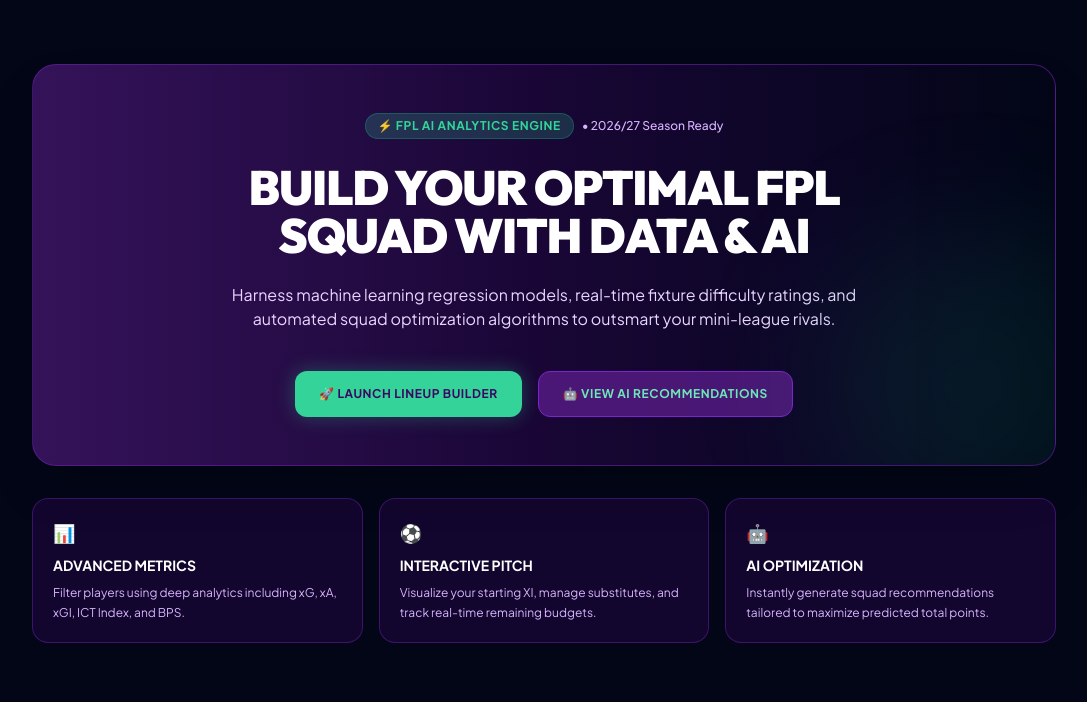
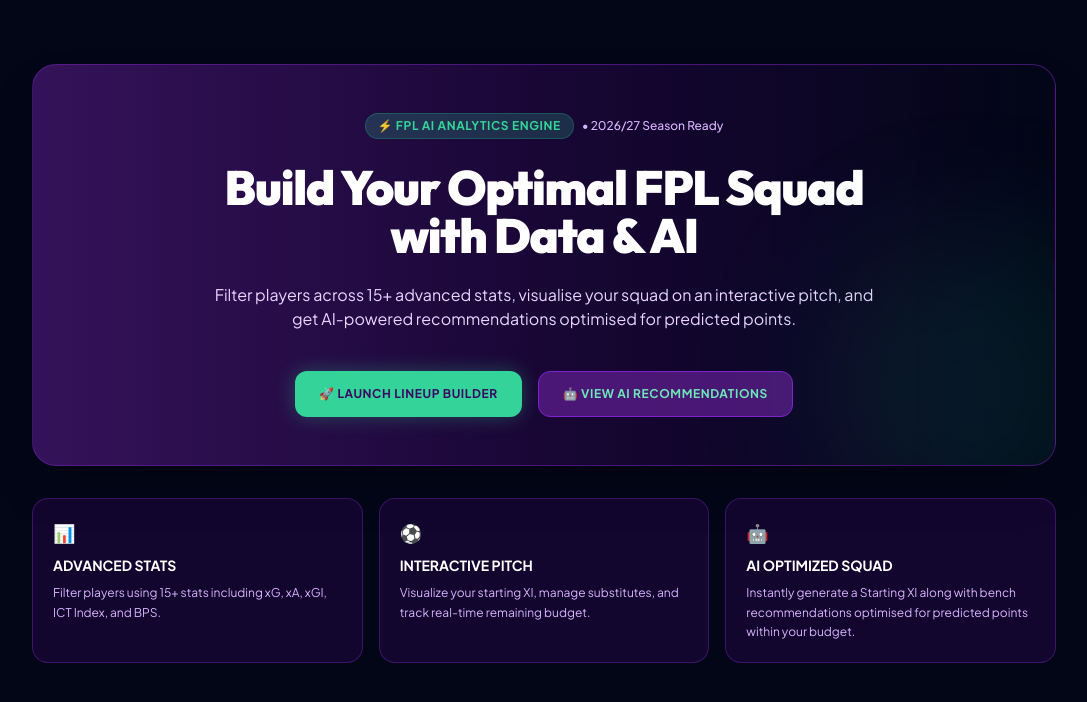
Before and after one commit to Karshin12/FPL-Insight-HQ, a Flask app: page / in a window 1280 px wide. Shown: the part 65-767 px from the top of the page, without its empty margins (96-1183 px from the left). Run offline with Flask 3, Linux system fonts and the light colour scheme; data that the repository does not hold is empty; some libraries are stand-ins or nearby versions.

Commit message:
Update index.html

```diff
--- a/templates/index.html
+++ b/templates/index.html
@@ -130,12 +130,12 @@
                     <span class="text-xs text-purple-300 font-medium">• 2026/27 Season Ready</span>
                 </div>
 
-                <h2 class="text-4xl md:text-5xl font-black text-white tracking-tight uppercase max-w-2xl" style="font-family: 'Outfit', sans-serif;">
+                <h2 class="text-4xl md:text-5xl font-black text-white tracking-tight max-w-2xl" style="font-family: 'Outfit', sans-serif;">
                     Build Your Optimal FPL Squad with Data & AI
                 </h2>
 
                 <p class="text-sm md:text-base text-purple-200 leading-relaxed max-w-2xl">
-                    Harness machine learning regression models, real-time fixture difficulty ratings, and automated squad optimization algorithms to outsmart your mini-league rivals.
+                    Filter players across 15+ advanced stats, visualise your squad on an interactive pitch, and get AI-powered recommendations optimised for predicted points.
                 </p>
 
                 <!-- CALL TO ACTION BUTTONS -->
@@ -153,18 +153,18 @@
             <div class="grid grid-cols-1 md:grid-cols-3 gap-4">
                 <div class="bg-purple-950/30 border border-purple-800/50 p-5 rounded-2xl flex flex-col gap-2">
                     <span class="text-emerald-400 text-lg font-black">📊</span>
-                    <h4 class="text-sm font-bold text-white uppercase">Advanced Metrics</h4>
-                    <p class="text-xs text-purple-300 leading-relaxed">Filter players using deep analytics including xG, xA, xGI, ICT Index, and BPS.</p>
+                    <h4 class="text-sm font-bold text-white uppercase">Advanced Stats</h4>
+                    <p class="text-xs text-purple-300 leading-relaxed">Filter players using 15+ stats including xG, xA, xGI, ICT Index, and BPS.</p>
                 </div>
                 <div class="bg-purple-950/30 border border-purple-800/50 p-5 rounded-2xl flex flex-col gap-2">
                     <span class="text-emerald-400 text-lg font-black">⚽</span>
                     <h4 class="text-sm font-bold text-white uppercase">Interactive Pitch</h4>
-                    <p class="text-xs text-purple-300 leading-relaxed">Visualize your starting XI, manage substitutes, and track real-time remaining budgets.</p>
+                    <p class="text-xs text-purple-300 leading-relaxed">Visualize your starting XI, manage substitutes, and track real-time remaining budget.</p>
                 </div>
                 <div class="bg-purple-950/30 border border-purple-800/50 p-5 rounded-2xl flex flex-col gap-2">
                     <span class="text-emerald-400 text-lg font-black">🤖</span>
-                    <h4 class="text-sm font-bold text-white uppercase">AI Optimization</h4>
-                    <p class="text-xs text-purple-300 leading-relaxed">Instantly generate squad recommendations tailored to maximize predicted total points.</p>
+                    <h4 class="text-sm font-bold text-white uppercase">AI Optimized Squad</h4>
+                    <p class="text-xs text-purple-300 leading-relaxed">Instantly generate a Starting XI along with bench recommendations optimised for predicted points within your budget.</p>
                 </div>
             </div>
         </div>
```
